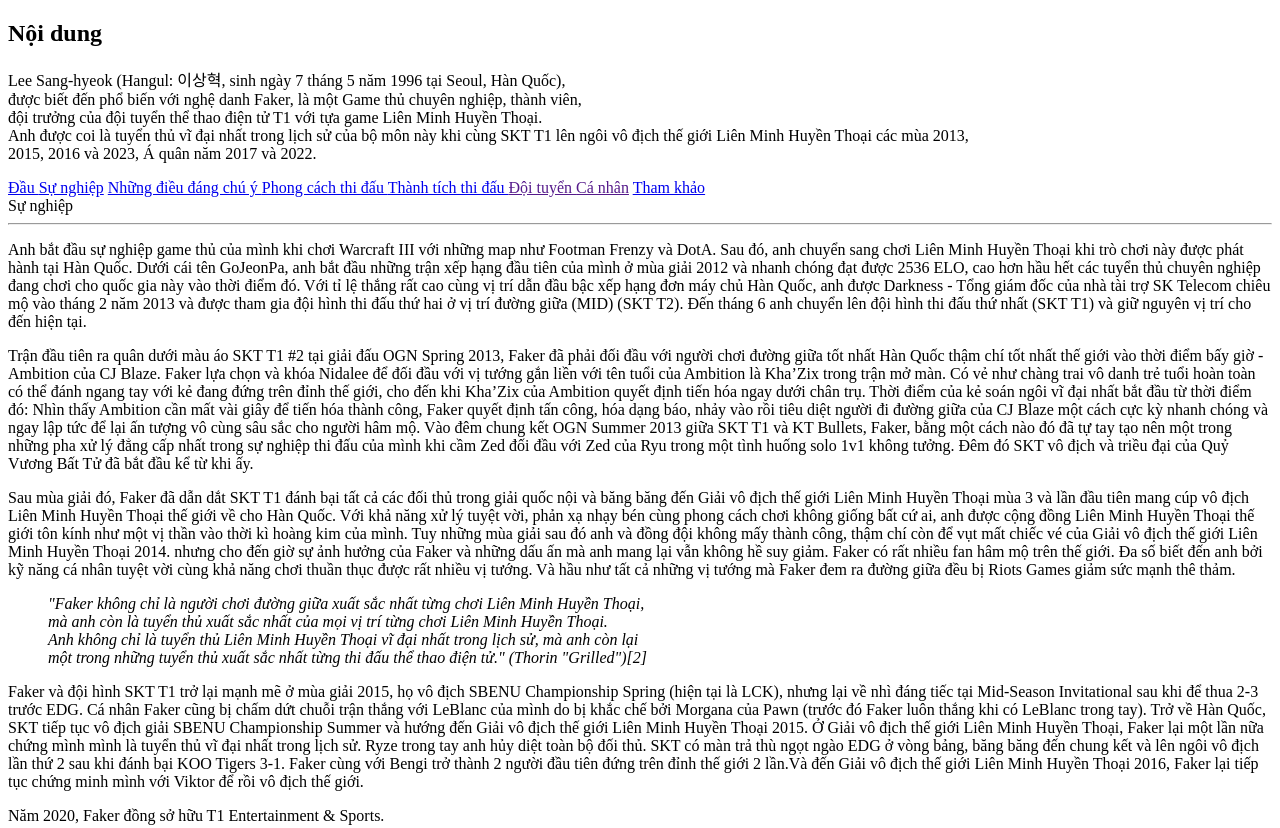
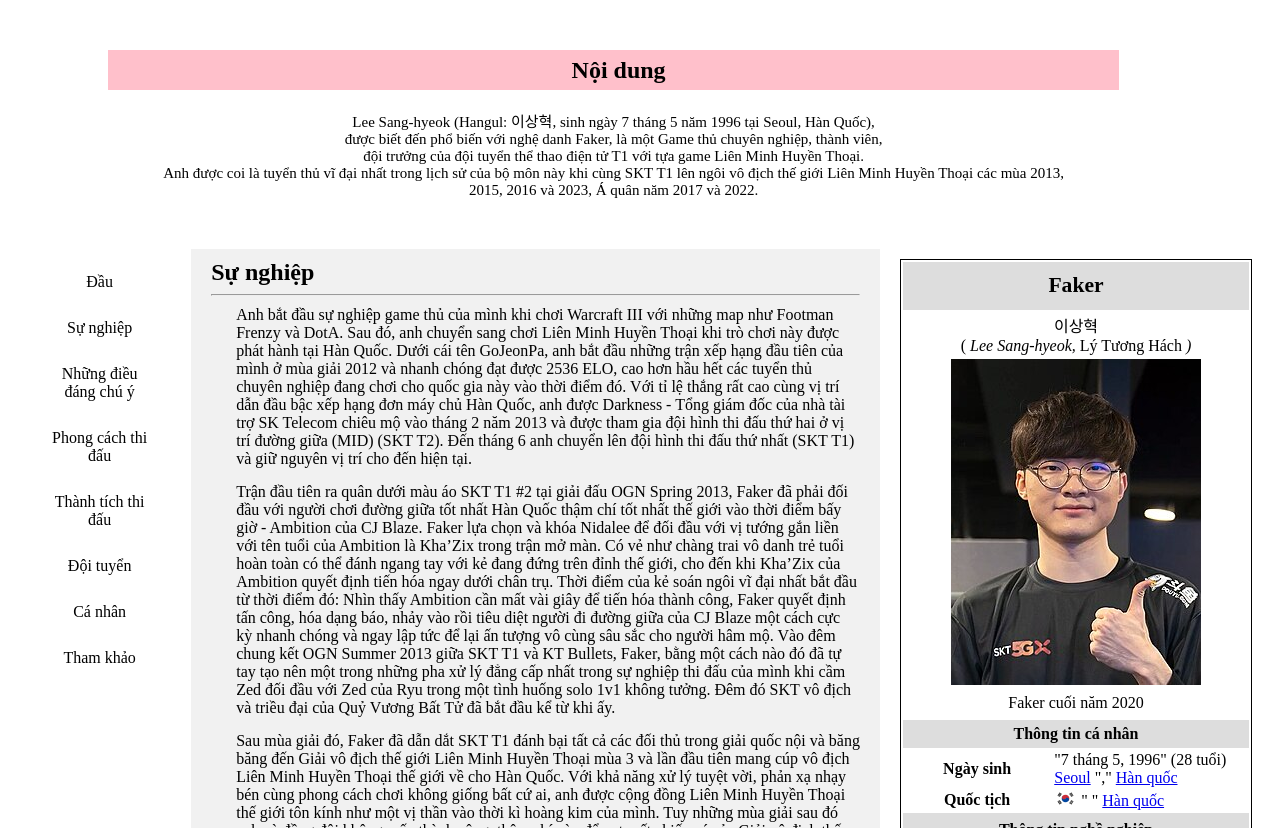
Before and after one commit to NgocBoDoi/NgocBodoi, a plain HTML site: page index.html in a window 1280 px wide. Shown: the top 828 px of the page. Drawn offline with Linux system fonts and the light colour scheme; files that its build step writes are made by us from their sources; files whose address does not match are found by name.

Commit message:
Update index.html

```diff
--- a/index.html
+++ b/index.html
@@ -4,7 +4,7 @@
 	<meta charset="utf-8">
 	<meta name="viewport" content="width=device-width, initial-scale=1">
 	<title>Faker web</title>
-	<link rel="stylesheet" type="css/css" href="style.css">
+	<link rel="stylesheet" type="text/css" href="css/style.css">
 </head>
 <body>
 	<div id="first1">
```
